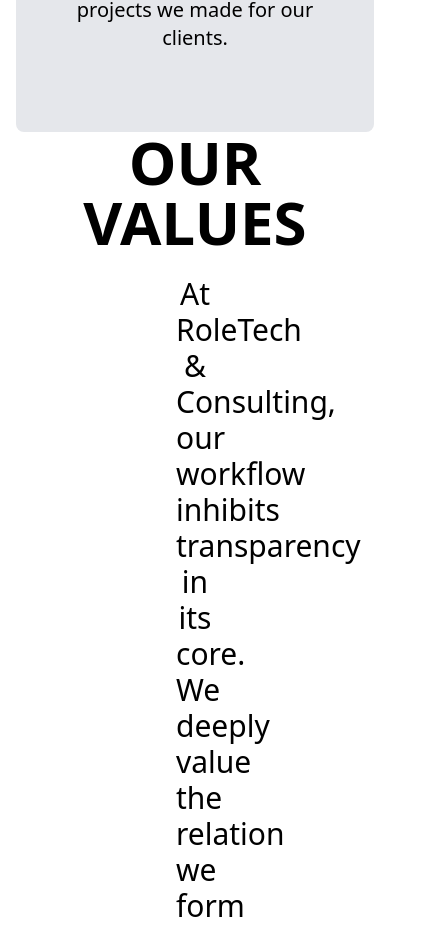
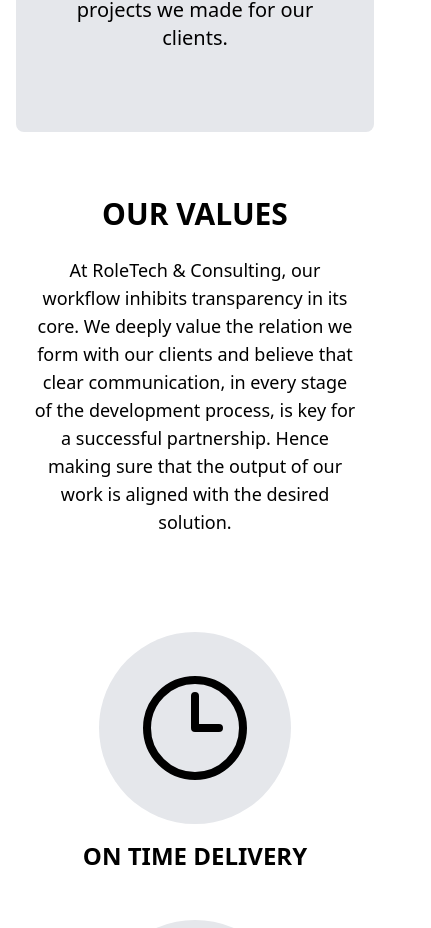
Before and after one commit to DagimAsnake/role-web, a Next.js app: page / in a window 390 px wide. Shown: the part 6649-7577 px from the top of the page, 431 px wide, since content can reach past the window. Built offline with nearby package versions, Linux system fonts and the light colour scheme.

Commit message:
added responsiveness to homefour

```diff
--- a/components/Home/HomeFour.js
+++ b/components/Home/HomeFour.js
@@ -1,15 +1,17 @@
-import React from 'react'
+import React from 'react';
 
 const HomeFour = () => {
     return (
-        <div className="flex flex-col justify-center text-center">
-            <h1 className="text-6xl font-bold">OUR VALUES</h1>
-            <p className="text-3xl mt-6 px-40">
-                At RoleTech & Consulting, our workflow inhibits transparency in its core. We deeply value the relation we form with our clients and believe that clear communication, in every stage of the development process, is key for a successful partnership. Hence making sure that the output of our work is aligned with the desired solution.
+        <div className="flex flex-col justify-center text-center mb-16 md:mb-32">
+            <h1 className="text-3xl md:text-6xl font-bold">OUR VALUES</h1>
+            <p className="text-lg md:text-3xl mt-6 px-4 sm:px-8 md:px-16 lg:px-32 xl:px-40">
+                At RoleTech & Consulting, our workflow inhibits transparency in its core. We deeply value the relation we form
+                with our clients and believe that clear communication, in every stage of the development process, is key for a
+                successful partnership. Hence making sure that the output of our work is aligned with the desired solution.
             </p>
-            <div className="grid grid-cols-4 gap-4 mt-16">
+            <div className="grid grid-cols-1 sm:grid-cols-2 md:grid-cols-4 gap-4 mt-16">
                 <div className="flex flex-col items-center">
-                    <div className=' bg-gray-200 rounded-full p-8 mt-8 hover:bg-gray-300 transition duration-300 ease-in-out transform hover:scale-105 cursor-pointer'>
+                    <div className="bg-gray-200 rounded-full p-8 mt-8 hover:bg-gray-300 transition duration-300 ease-in-out transform hover:scale-105 cursor-pointer">
                         <svg xmlns="http://www.w3.org/2000/svg" fill="none" viewBox="0 0 24 24" strokeWidth="1.5" stroke="currentColor" className="w-32 h-32">
                             <path strokeLinecap="round" strokeLinejoin="round" d="M12 6v6h4.5m4.5 0a9 9 0 11-18 0 9 9 0 0118 0z" />
                         </svg>
@@ -17,7 +19,7 @@
                     <h3 className="text-2xl font-bold mt-4">ON TIME DELIVERY</h3>
                 </div>
                 <div className="flex flex-col items-center">
-                    <div className=' bg-gray-200 rounded-full p-8 mt-8 hover:bg-gray-300 transition duration-300 ease-in-out transform hover:scale-105 cursor-pointer'>
+                    <div className="bg-gray-200 rounded-full p-8 mt-8 hover:bg-gray-300 transition duration-300 ease-in-out transform hover:scale-105 cursor-pointer">
                         <svg xmlns="http://www.w3.org/2000/svg" fill="none" viewBox="0 0 24 24" strokeWidth="1.5" stroke="currentColor" className="w-32 h-32">
                             <path strokeLinecap="round" strokeLinejoin="round" d="M19.5 12c0-1.232-.046-2.453-.138-3.662a4.006 4.006 0 00-3.7-3.7 48.678 48.678 0 00-7.324 0 4.006 4.006 0 00-3.7 3.7c-.017.22-.032.441-.046.662M19.5 12l3-3m-3 3l-3-3m-12 3c0 1.232.046 2.453.138 3.662a4.006 4.006 0 003.7 3.7 48.656 48.656 0 007.324 0 4.006 4.006 0 003.7-3.7c.017-.22.032-.441.046-.662M4.5 12l3 3m-3-3l-3 3" />
                         </svg>
@@ -25,7 +27,7 @@
                     <h3 className="text-2xl font-bold mt-4">UNIQUE PRODUCT</h3>
                 </div>
                 <div className="flex flex-col items-center">
-                    <div className=' bg-gray-200 rounded-full p-8 mt-8 hover:bg-gray-300 transition duration-300 ease-in-out transform hover:scale-105 cursor-pointer'>
+                    <div className="bg-gray-200 rounded-full p-8 mt-8 hover:bg-gray-300 transition duration-300 ease-in-out transform hover:scale-105 cursor-pointer">
                         <svg xmlns="http://www.w3.org/2000/svg" fill="none" viewBox="0 0 24 24" strokeWidth="1.5" stroke="currentColor" className="w-32 h-32">
                             <path strokeLinecap="round" strokeLinejoin="round" d="M12 18v-5.25m0 0a6.01 6.01 0 001.5-.189m-1.5.189a6.01 6.01 0 01-1.5-.189m3.75 7.478a12.06 12.06 0 01-4.5 0m3.75 2.383a14.406 14.406 0 01-3 0M14.25 18v-.192c0-.983.658-1.823 1.508-2.316a7.5 7.5 0 10-7.517 0c.85.493 1.509 1.333 1.509 2.316V18" />
                         </svg>
@@ -33,7 +35,7 @@
                     <h3 className="text-2xl font-bold mt-4">CREATIVE IDEAS</h3>
                 </div>
                 <div className="flex flex-col items-center">
-                    <div className=' bg-gray-200 rounded-full p-8 mt-8 hover:bg-gray-300 transition duration-300 ease-in-out transform hover:scale-105 cursor-pointer'>
+                    <div className="bg-gray-200 rounded-full p-8 mt-8 hover:bg-gray-300 transition duration-300 ease-in-out transform hover:scale-105 cursor-pointer">
                         <svg xmlns="http://www.w3.org/2000/svg" fill="none" viewBox="0 0 24 24" strokeWidth="1.5" stroke="currentColor" className="w-32 h-32">
                             <path strokeLinecap="round" strokeLinejoin="round" d="M21 7.5l-2.25-1.313M21 7.5v2.25m0-2.25l-2.25 1.313M3 7.5l2.25-1.313M3 7.5l2.25 1.313M3 7.5v2.25m9 3l2.25-1.313M12 12.75l-2.25-1.313M12 12.75V15m0 6.75l2.25-1.313M12 21.75V19.5m0 2.25l-2.25-1.313m0-16.875L12 2.25l2.25 1.313M21 14.25v2.25l-2.25 1.313m-13.5 0L3 16.5v-2.25" />
                         </svg>
@@ -42,7 +44,7 @@
                 </div>
             </div>
         </div>
-    )
-}
+    );
+};
 
-export default HomeFour
+export default HomeFour;
--- a/components/Home/HomeThree.js
+++ b/components/Home/HomeThree.js
@@ -2,7 +2,7 @@
 
 const HomeThree = () => {
     return (
-        <div className="flex flex-col justify-center text-center">
+        <div className="flex flex-col justify-center text-center mb-16 md:mb-32">
             <h1 className="text-3xl md:text-6xl font-bold">Want to start a new project with us? Let’s Start!</h1>
             <p className="text-lg md:text-3xl mt-6 px-4 sm:px-8 lg:px-40">
                 At our Tech & Consulting company, we create digital solutions for international corporations, small businesses
```
